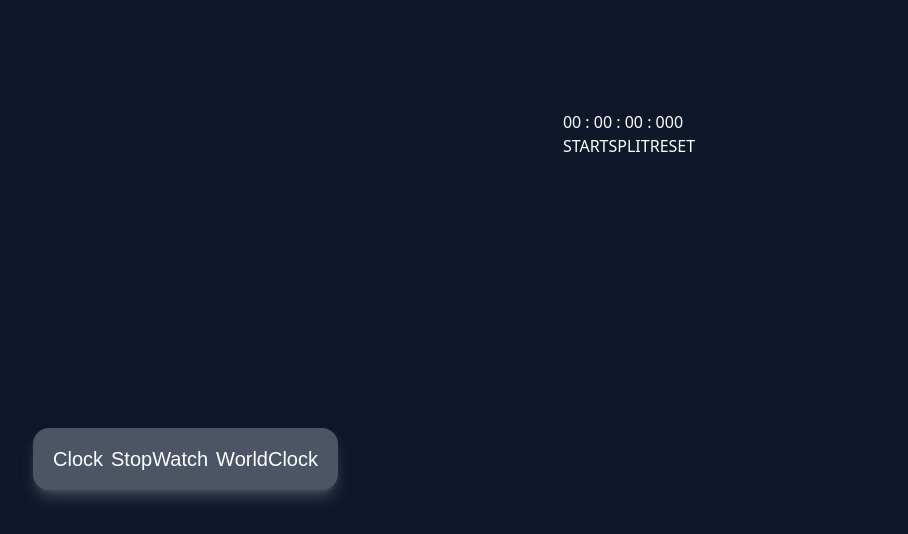
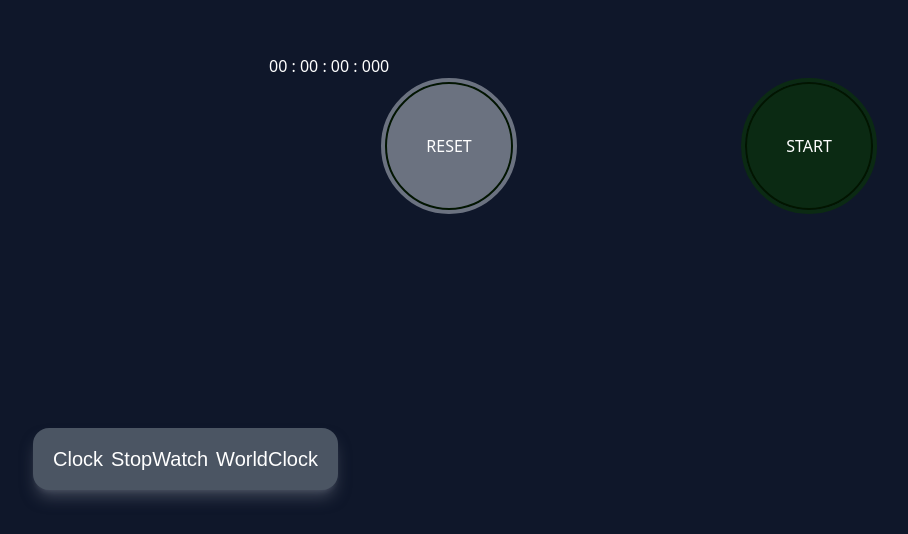
Before and after one commit to amirrahemi01/basic-clock-reactjs, a React (Create React App) app: page /Stopwatch in a window 1280 px wide. Shown: the part 266-800 px from the top of the page, without its empty margins (11-919 px from the left). Built offline with nearby package versions, Linux system fonts and the light colour scheme.

Commit message:
action button styles with tailwind

```diff
--- a/src/components/stopwatch/Actions.tsx
+++ b/src/components/stopwatch/Actions.tsx
@@ -1,14 +1,17 @@
-import React from 'react'
-import { updateTimerState } from '../../services/redux/actions/timerActions';
-import { updateSplitLog, updateLog } from '../../services/redux/actions/logAction';
-import { EVENTS } from '../../services/constants';
-import { ReduxStoreState } from '../../services/types';
-import { bindActionCreators } from 'redux';
+import React from "react";
+import { updateTimerState } from "../../services/redux/actions/timerActions";
+import {
+  updateSplitLog,
+  updateLog,
+} from "../../services/redux/actions/logAction";
+import { EVENTS } from "../../services/constants";
+import { ReduxStoreState } from "../../services/types";
+import { bindActionCreators } from "redux";
 import { connect } from "react-redux";
 
 type StoreProps = {
-  timerState: boolean,
-  currentTime: number
+  timerState: boolean;
+  currentTime: number;
 };
 
 type DispathProps = {
@@ -34,14 +37,38 @@ const Action = (props: Props) => {
     updateSplitLog,
     handleStart,
     handleStop,
-    handleReset
+    handleReset,
   } = props;
 
   return (
-    <div className="action-btns">
+    <div className="flex">
+      <div className="p-1 mx-28">
         {timerState === false ? (
           <button
-          className="bg-green-600"
+            className="w-32 h-32 rounded-full outline outline-4 outline-gray-500  border-2 border-gray-800 bg-gray-500 text-white"
+            onClick={() => {
+              handleReset();
+            }}
+          >
+            RESET
+          </button>
+        ) : (
+          <button
+            className="w-32 h-32 rounded-full outline outline-4 outline-gray-500  border-2 border-gray-800 bg-gray-500 text-white"
+            onClick={() => {
+              updateLog(EVENTS.SPLIT, currentTime);
+              updateSplitLog(EVENTS.SPLIT, currentTime);
+            }}
+          >
+            SPLIT
+          </button>
+        )}
+      </div>
+
+      <div className="p-1 mx-28">
+        {timerState === false ? (
+          <button
+            className="w-32 h-32 rounded-full outline outline-4 outline-green-700  border-2 border-gray-800 text-white bg-green-700"
             onClick={() => {
               updateTimerState(true);
               handleStart();
@@ -52,7 +79,7 @@ const Action = (props: Props) => {
           </button>
         ) : (
           <button
-          className="bg-red-600"
+            className="w-32 h-32 rounded-full outline outline-4 outline-red-600  border-2 border-gray-800 text-white bg-red-600"
             onClick={() => {
               updateTimerState(false);
               handleStop();
@@ -62,28 +89,7 @@ const Action = (props: Props) => {
             PAUSE
           </button>
         )}
-
-      <button
-        className="action-split"
-        onClick={() => {
-          updateLog(EVENTS.SPLIT, currentTime);
-          updateSplitLog(EVENTS.SPLIT, currentTime);
-        }}
-        disabled = {timerState === false}
-      >
-        SPLIT
-      </button>
-
-      <button
-        className="action-reset"
-        onClick={() => {
-          handleReset();
-        }}
-        disabled = {timerState === true}
-      >
-        RESET
-      </button>
-
+      </div>
     </div>
   );
 };
@@ -92,7 +98,7 @@ const mapStateToProps = ({
   timer: { timerState, currentTime },
 }: ReduxStoreState): StoreProps => ({
   timerState,
-  currentTime
+  currentTime,
 });
 
 const mapDispatchToProps = (dispatch: any): DispathProps => {
@@ -100,7 +106,7 @@ const mapDispatchToProps = (dispatch: any): DispathProps => {
     {
       updateTimerState,
       updateLog,
-      updateSplitLog
+      updateSplitLog,
     },
     dispatch
   );
```
Lines whose indentation alone changed are shown as unchanged.
